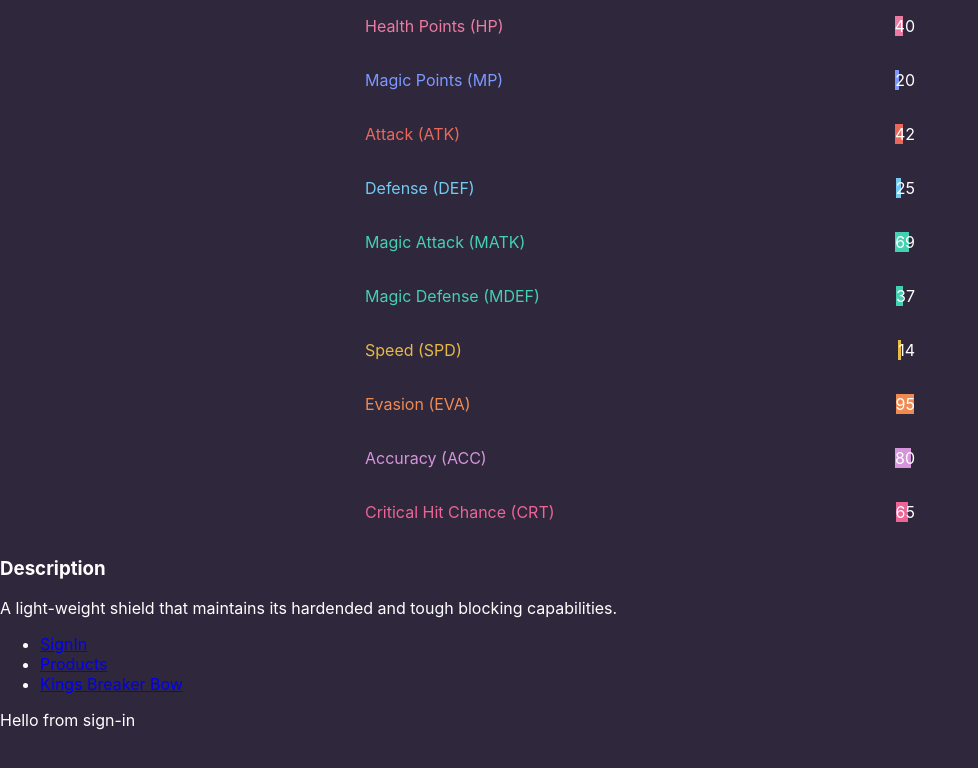
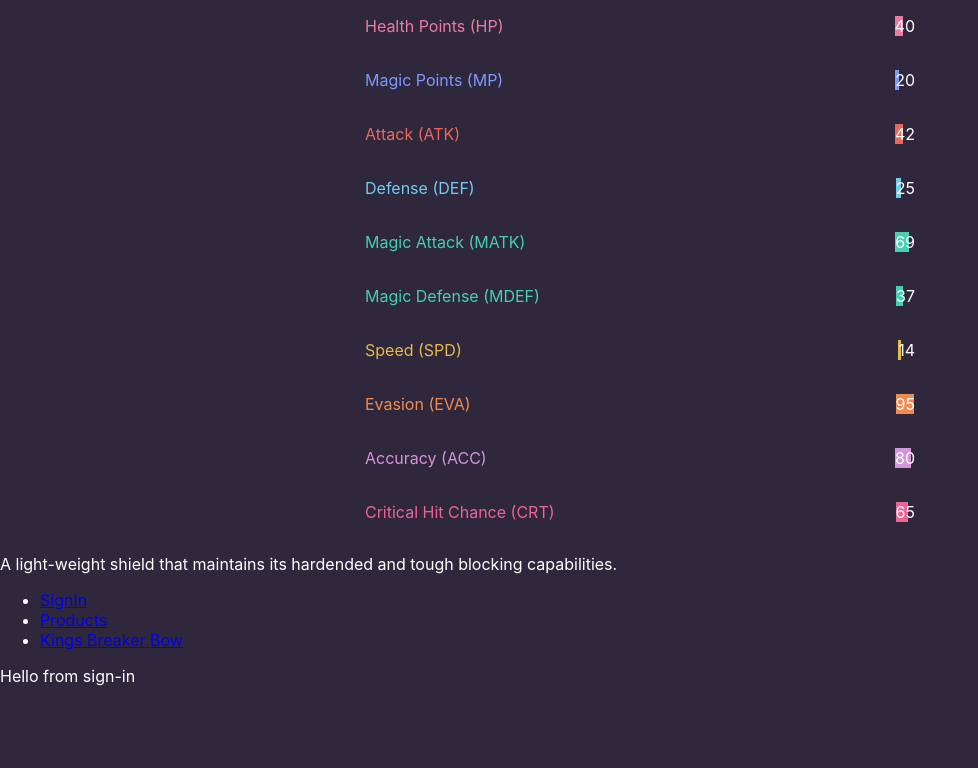
Before and after one commit to FahadHameed89/React-Redux-Router---RPG-Shop-Team-Project, a React (Create React App) app: page / in a window 1280 px wide. Shown: the top 768 px of the page, without its empty margins (0-978 px from the left). Built offline with nearby package versions, Linux system fonts and the light colour scheme.

Commit message:
Added equipment description retrival function

```diff
--- a/src/product/ProductCard.jsx
+++ b/src/product/ProductCard.jsx
@@ -19,26 +19,26 @@ import { useSelector } from 'react-redux';
 function Description() {
     const description = useSelector(state => state.products["round-shieldofthe-bear"].description);
 
+    // use: "sun-cloak" if it has more than one description
+    // use: "round-shieldofthe-bear" if only one entry
+
+    if (description.constructor === Array)
+    {
+        return (
+            <div class="item-description">
+                {description.map((description, index) => {
+                    return (
+                    <p key={index}>{description}</p>
+                    );
+                })}
+            </div>
+        );
+    }
+
     return (
-        <>
-        <h3>Description</h3>
-        <p>{description}</p>
-        </>
-    );
+        <div class="item-description">
+            <p>{description}</p>
+        </div>
+    )
 }
-
-// return (
-//     <div class="product-stats">
-//       {stats.map((equipdesc, index) => {
-//         return (
-//          <p>{equipdesc}</p>
-//         );
-//       })}
-//     </div>
-//   );
-
-// check description if pure string or array
-// if pure string return <p>
-// if array do above
-
 export default Description;
```
